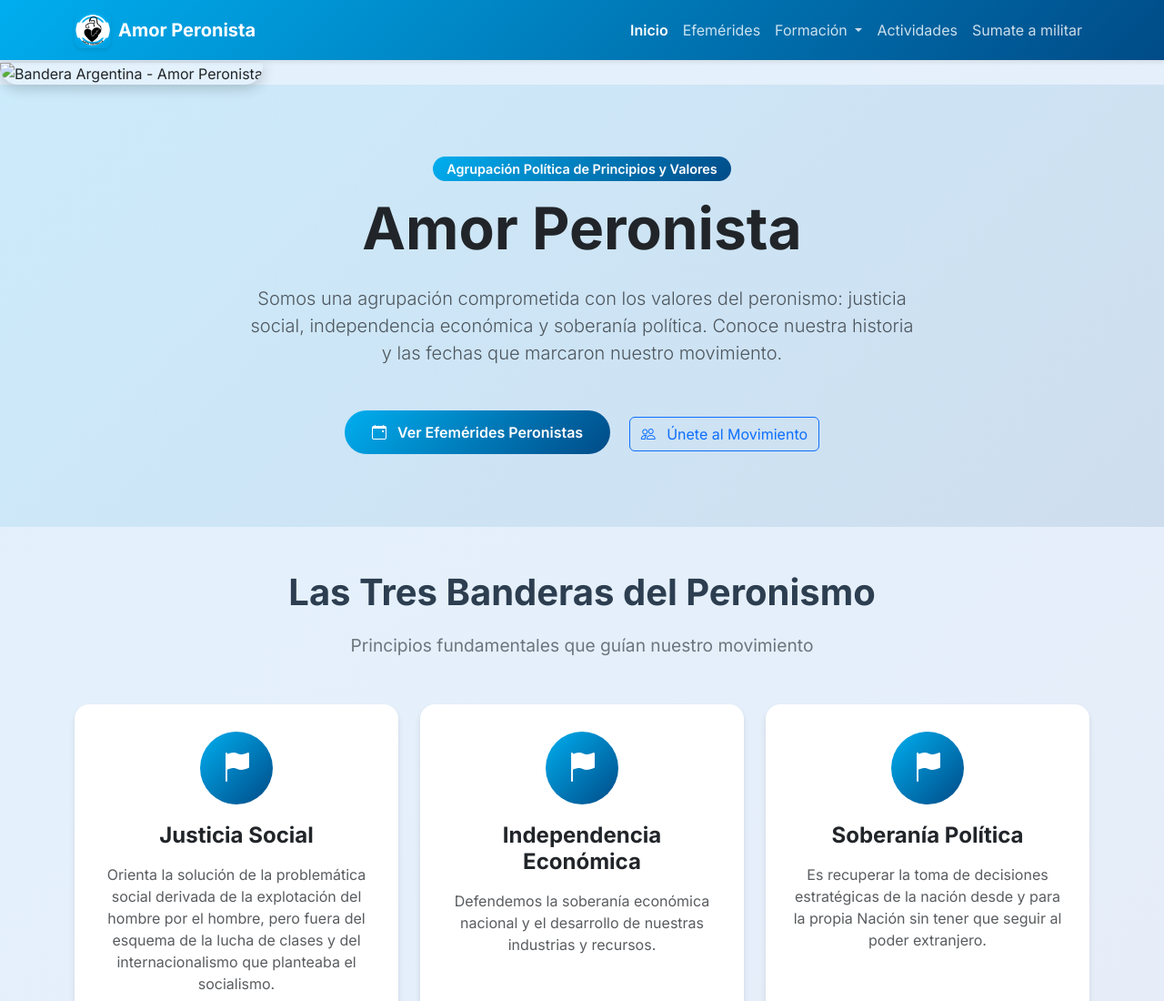
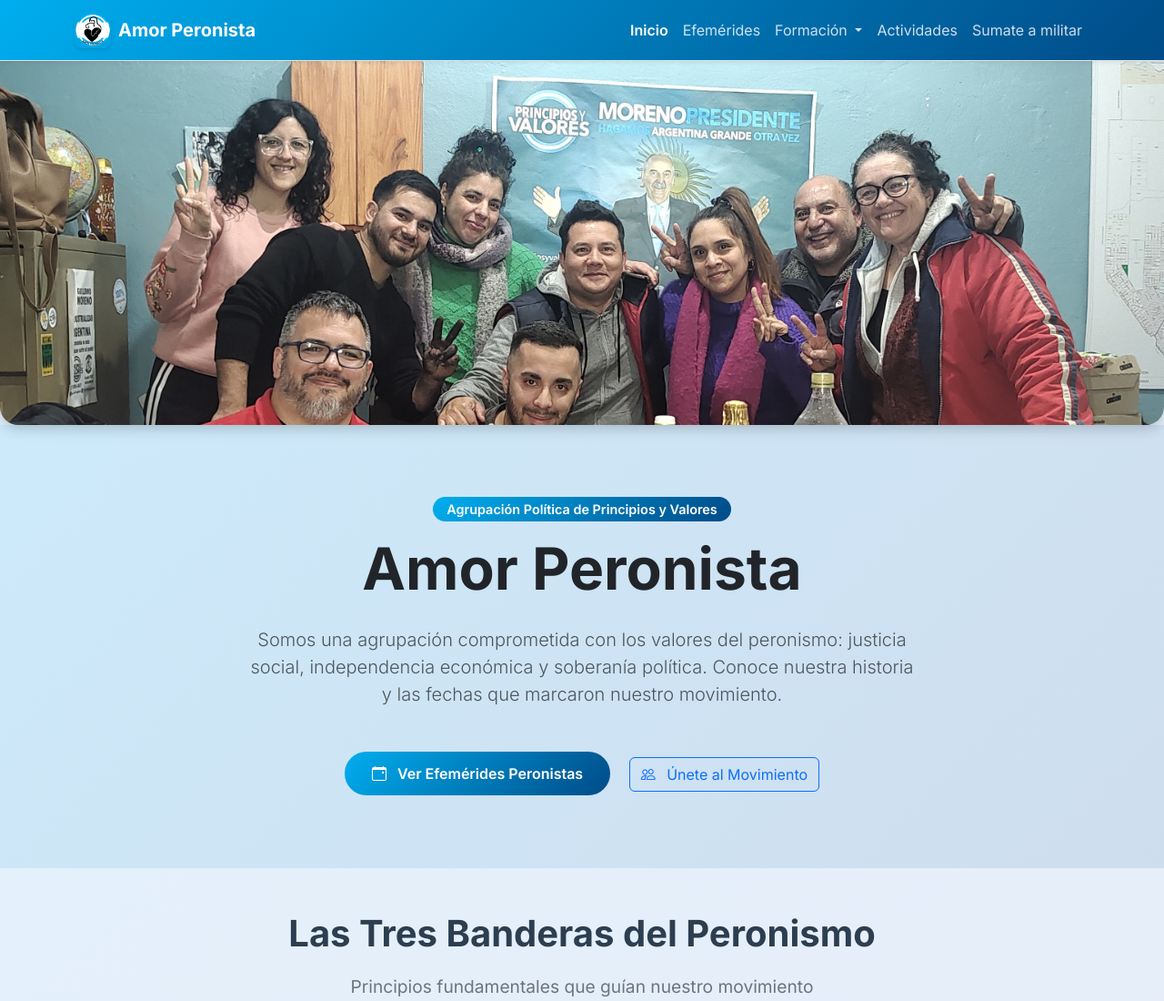
Before and after one commit to maxif85/amorperonista, a plain HTML site: page index.html in a window 1280 px wide. Shown: the top 1100 px of the page at 91% size. Drawn offline with nearby package versions, Linux system fonts and the light colour scheme; the site is published under a folder, as on GitHub Pages, so addresses that start at the root find nothing.

Commit message:
corregido link a imagen de inicio

```diff
--- a/index.html
+++ b/index.html
@@ -52,8 +52,8 @@
 
     <!-- Header Image -->
     <div class="container-fluid p-0">
-        <img src="/images/banner.jpg"
-             alt="Bandera Argentina - Amor Peronista"
+        <img src="images/banner.jpg"
+             alt="Amor Peronista"
              class="header-image">
     </div>
 
```
